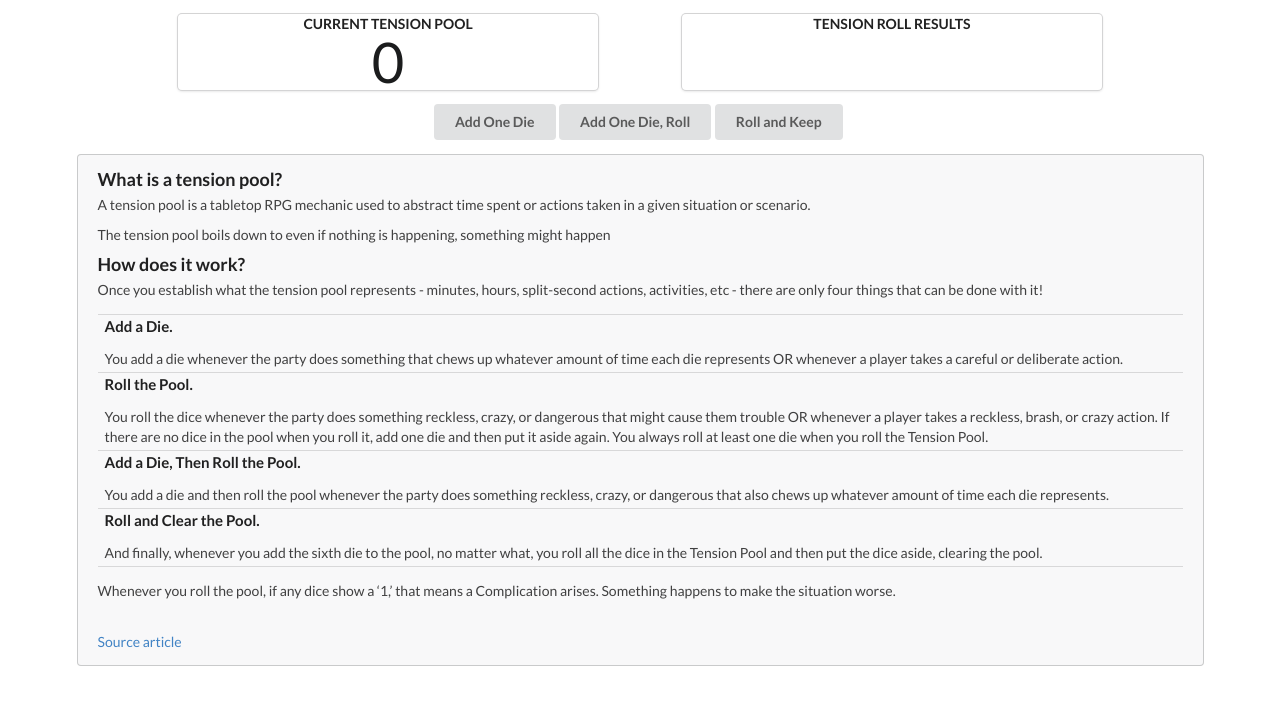
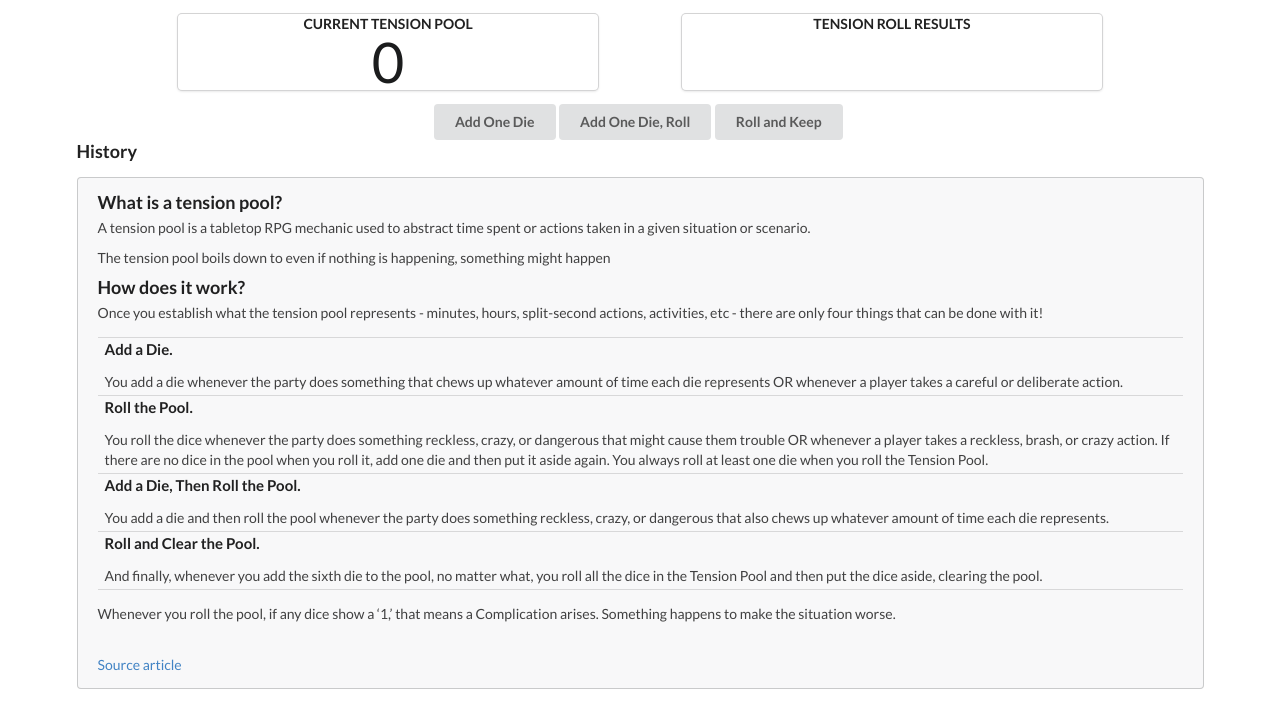
Before and after one commit to abonnell/tension-node, a React (Create React App) app: page / in a window 1280 px wide. Shown: the top 728 px of the page. Built offline with nearby package versions, Linux system fonts and the light colour scheme.

Commit message:
working history container, needs styling

```diff
--- a/src/App.jsx
+++ b/src/App.jsx
@@ -3,7 +3,7 @@ import './App.css';
 import React, { useState, useEffect } from 'react';
 import TensionButton from './Components/TensionButton/TensionButton';
 import TensionCard from './Components/TensionCard/TensionCard';
-// import RollHistory from './RollHistory';
+import RollHistory from './Components/RollHistory.jsx';
 import Usage from './Components/Usage/Usage';
 
 const App = () => {
@@ -57,7 +57,7 @@ const App = () => {
   }, [currentPool]);
 
   return (
-    <div className='ui container my-container'>
+    <div className='ui container my-container '>
       <div className='card-container'>
         <TensionCard label='Current Tension Pool' value={currentPool} />
         <TensionCard
@@ -73,10 +73,10 @@ const App = () => {
         />
         <TensionButton buttonName='Roll and Keep' onClick={rollAndKeep} />
       </div>
-      <div>
-        {/*TODO implement rollResults history logging. Requires redux?*/}
-        {/* Cant get this to work. Will need to revisit at later date. */}
-        {/* <RollHistory history={this.state.rollResults} /> */}
+      {/*TODO implement rollResults history logging. Requires redux?*/}
+      {/* Cant get this to work. Will need to revisit at later date. */}
+      <div className='history-container'>
+        <RollHistory result={rollResults} />
       </div>
       <div className='usage-container'>
         <Usage />
--- /dev/null
+++ b/src/Components/RollHistory.jsx
@@ -0,0 +1,29 @@
+import React, { useState, useEffect } from 'react';
+
+//pass rollResults or rollHistory as prop
+// set rollHistory state = array
+// Add prop to state array
+// map state out as ul
+
+const RollHistory = ({ result }) => {
+  const [history, setHistory] = useState([]);
+
+  useEffect(() => {
+    setHistory([result, ...history]);
+  }, [result]);
+
+  const renderHistory = history.map(item => {
+    return <ul key={result + 1 * Math.random()}>{item.join(', ')}</ul>;
+  });
+
+  return (
+    <div className='ui container'>
+      <div className='item'>
+        <h3>History</h3>
+        <div>{renderHistory}</div>
+      </div>
+    </div>
+  );
+};
+
+export default RollHistory;
```
Also changed, not shown: src/Components/RollHistory.js (deleted, +0 -17 lines).
